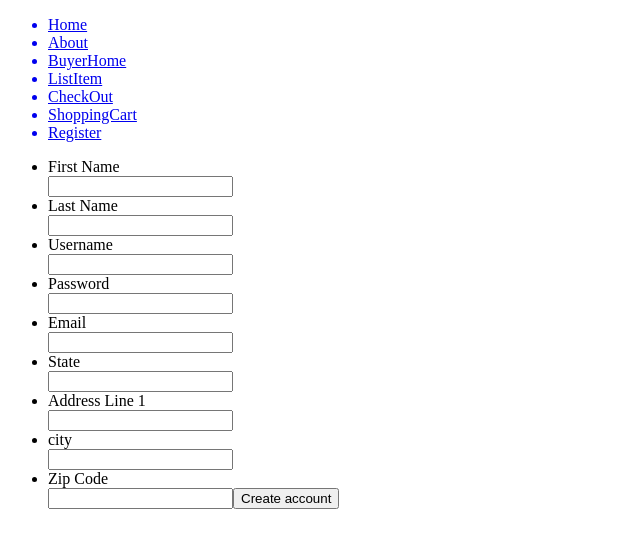
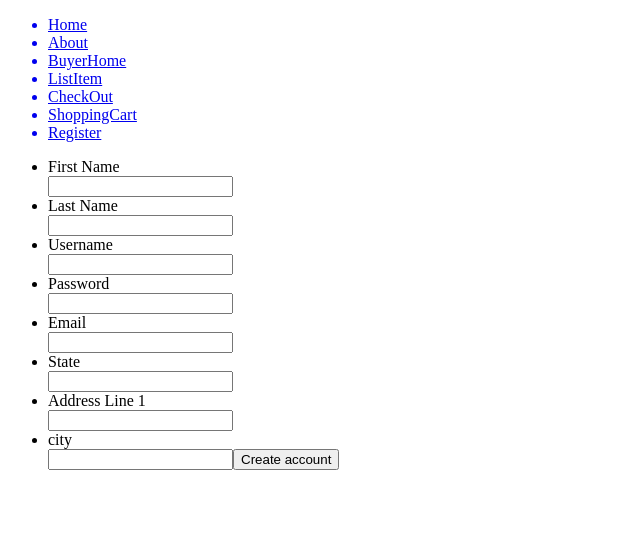
Before and after one commit to dtulpa16/Movie_eCommerce_App, a React (Create React App) app: page /register in a window 1280 px wide. Shown: the top 548 px of the page, without its empty margins (0-640 px from the left). Built offline with nearby package versions, Linux system fonts and the light colour scheme.

Commit message:
completed registration form for users to create an account

```diff
--- a/src/Login.jsx
+++ b/src/Login.jsx
@@ -1,4 +1,5 @@
 import React from 'react';
+
 
 
 function Login () {
--- a/src/Register.jsx
+++ b/src/Register.jsx
@@ -12,7 +12,6 @@ class Register extends Component {
       addressLine1:'',
       city:'',
       state:'',
-      zipCode:'',
      }
 
   handleChange=(event) =>{
@@ -32,14 +31,12 @@ class Register extends Component {
       'addressLine1': this.state.addressLine1,
       'city': this.state.city,
       'state': this.state.state,
-      'zipCode' : this.state.zipCode,
     }
-
       this.addNewUser(aUser)
   };
 
   async addNewUser(newUser){
-    await axios.post(`https://localhost:44394/api/authentication`,newUser)
+    await axios.post(`https://localhost:44394/api/authentication`, newUser)
   }
 
 
@@ -63,8 +60,6 @@ class Register extends Component {
       <input name="addressLine1" onChange={this.handleChange} value={this.state.addressLine1}/>
       <li><label>city</label></li>
       <input name="city" onChange={this.handleChange} value={this.state.city}/>
-      <li><label>Zip Code</label></li>
-      <input type = "number" name="zipCode" onChange={this.handleChange} value={this.state.zipCode}/>
       <button type = "submit">Create account</button>
       </form>
       </ul>
```
